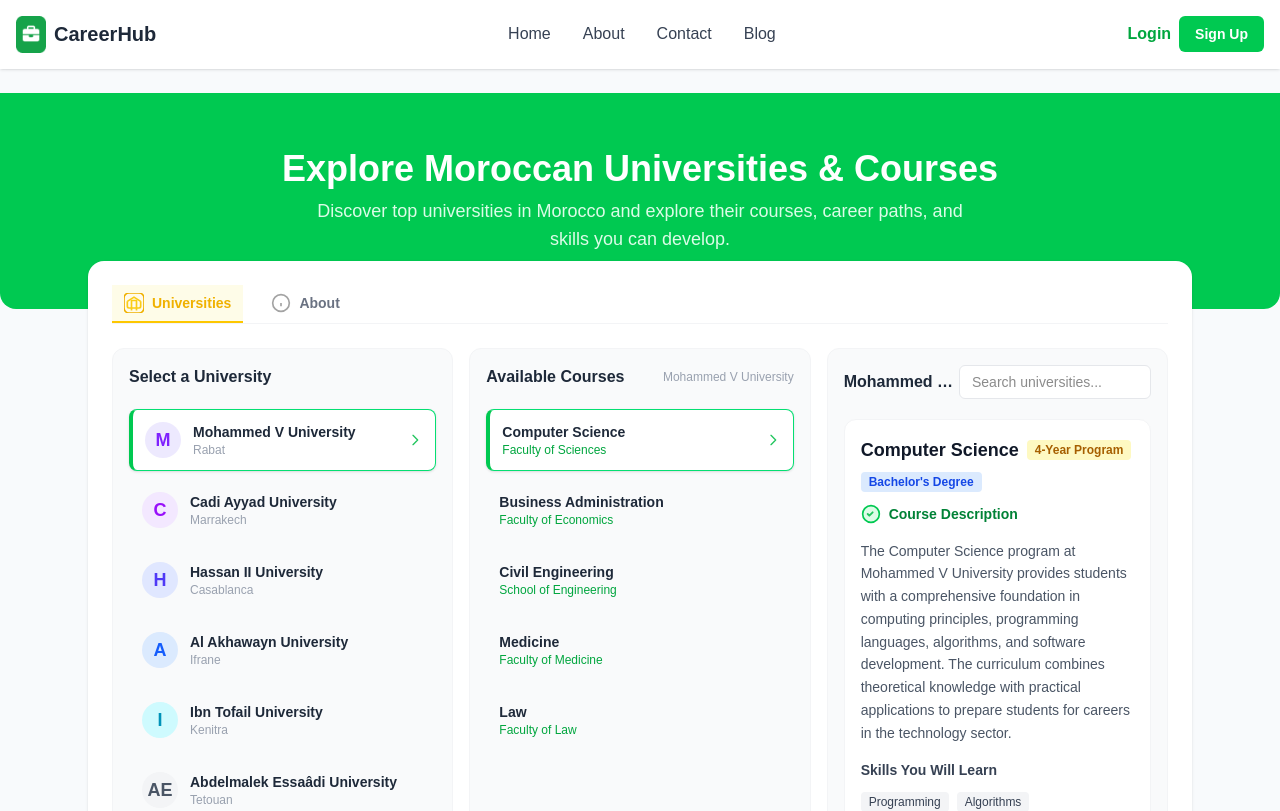
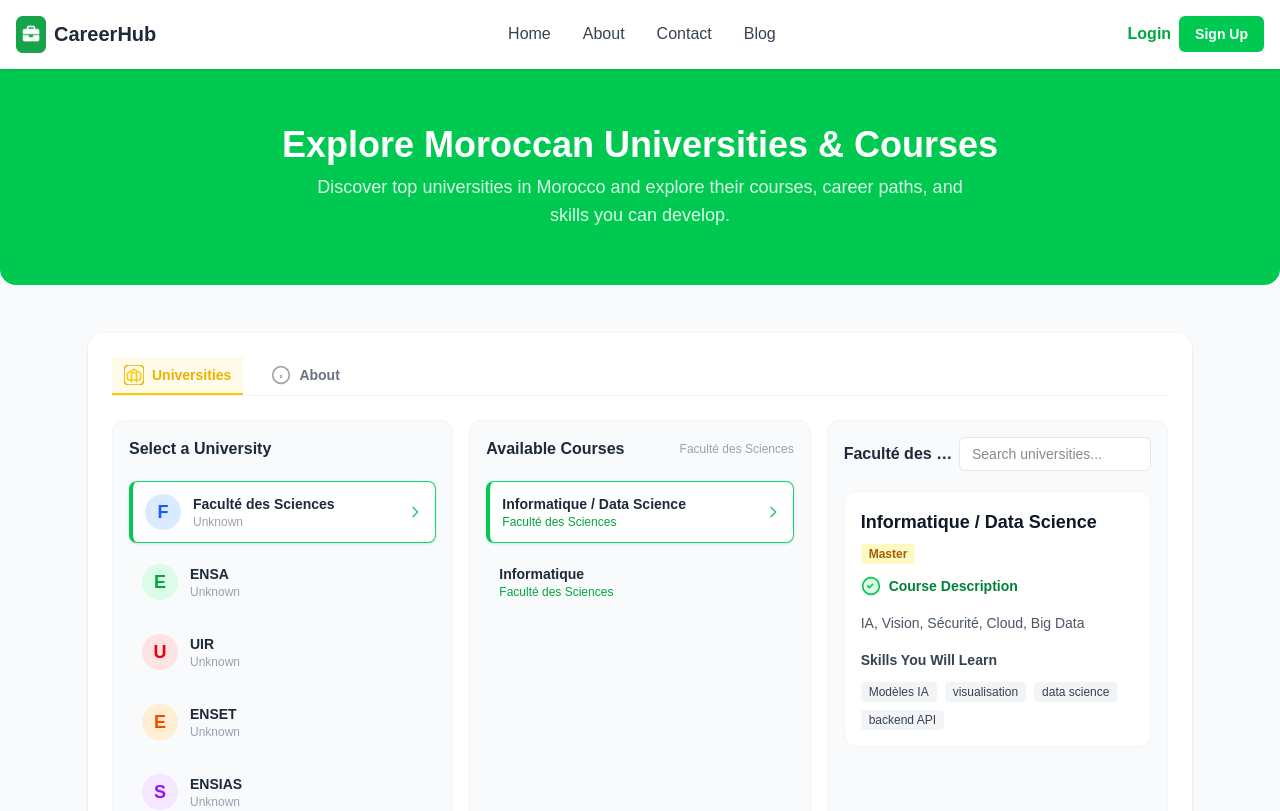
Before and after one commit to Nilanchal9437/career-hub, a Next.js app: page /course in a window 1280 px wide. Shown: the top 811 px of the page. Built offline with nearby package versions, Linux system fonts and the light colour scheme.

Commit message:
Bug fixes

```diff
--- a/src/app/career-guidance/page.tsx
+++ b/src/app/career-guidance/page.tsx
@@ -5,29 +5,53 @@ import { useState } from "react";
 const universities = [
   {
     id: 1,
-    name: "Mohammed V University",
+    name: "Faculté des Sciences",
     courses: [
-      { id: 1, name: "Computer Science" },
-      { id: 2, name: "Business Administration" },
-      { id: 3, name: "Civil Engineering" },
+      { id: 1, name: "Informatique / Data Science" },
+      { id: 2, name: "Informatique" }
     ],
   },
   {
     id: 2,
-    name: "Cadi Ayyad University",
+    name: "ENSA",
     courses: [
-      { id: 4, name: "Mathematics" },
-      { id: 5, name: "Physics" },
+      { id: 1, name: "Génie Informatique" },
+      { id: 2, name: "Big Data / Cybersécurité" },
+      { id: 3, name: "Tronc commun" }
     ],
   },
   {
     id: 3,
-    name: "Hassan II University",
+    name: "UIR",
     courses: [
-      { id: 6, name: "Law" },
-      { id: 7, name: "Medicine" },
+      { id: 1, name: "Big Data / SSI / IA" },
+      { id: 2, name: "Ingénierie informatique" }
     ],
   },
+  {
+    id: 4,
+    name: "ENSET",
+    courses: [
+      { id: 1, name: "Systèmes Informatiques Distribués" },
+      { id: 2, name: "Métiers du développement logiciel" }
+    ],
+  },
+  {
+    id: 5,
+    name: "ENSIAS",
+    courses: [
+      { id: 1, name: "IA, Data, SSI, Génie logiciel" },
+      { id: 2, name: "Tronc commun" }
+    ],
+  },
+  {
+    id: 6,
+    name: "ENSAM",
+    courses: [
+      { id: 1, name: "Systèmes embarqués / Télécom" },
+      { id: 2, name: "Tronc commun" }
+    ],
+  }
 ];
 
 function IconCap() {
@@ -50,7 +74,7 @@ function CareerGuidance() {
     universities.find((u) => String(u.id) === selectedUniversity)?.courses.map((c) => ({ value: c.id, label: c.name })) || [];
 
   return (
-    <div className="bg-[#f8fafc] min-h-screen w-full py-0 md:py-10 flex flex-col items-center">
+    <div className="bg-[#f8fafc] min-h-screen w-full md:pb-10 pt-2 flex flex-col items-center">
       {/* Hero Section */}
       <div className="w-full max-w-3xl mx-auto text-center mt-10 md:mt-16 px-4">
         <h1 className="font-extrabold text-2xl md:text-4xl text-gray-900 mb-3 flex items-center justify-center gap-2">
@@ -68,7 +92,7 @@ function CareerGuidance() {
         <div>
           <label className="block font-semibold text-gray-800 mb-1">Select University</label>
           <select
-            className="w-full border border-gray-200 rounded-md px-4 py-2 text-base focus:outline-none focus:ring-2 focus:ring-green-200 mb-1"
+            className="w-full border border-gray-200 rounded-md px-4 py-2 text-base  text-gray-800 focus:outline-none focus:ring-2 focus:ring-green-200 mb-1"
             value={selectedUniversity}
             onChange={(e) => {
               setSelectedUniversity(e.target.value);
@@ -86,7 +110,7 @@ function CareerGuidance() {
         <div>
           <label className="block font-semibold text-gray-800 mb-1">Select Course</label>
           <select
-            className="w-full border border-gray-200 rounded-md px-4 py-2 text-base focus:outline-none focus:ring-2 focus:ring-green-200 mb-1"
+            className="w-full border border-gray-200  text-gray-800 rounded-md px-4 py-2 text-base focus:outline-none focus:ring-2 focus:ring-green-200 mb-1"
             value={selectedCourse}
             onChange={(e) => setSelectedCourse(e.target.value)}
             disabled={!selectedUniversity}
--- a/src/app/course/page.tsx
+++ b/src/app/course/page.tsx
@@ -5,104 +5,323 @@ import { useState } from "react";
 const universities = [
   {
     id: 1,
-    name: "Mohammed V University",
-    city: "Rabat",
-    avatar: "M",
-    color: "bg-violet-100 text-violet-600",
+    name: "Faculté des Sciences",
+    city: "Unknown",
+    avatar: "F",
+    color: "bg-blue-100 text-blue-600",
     courses: [
       {
         id: 1,
-        name: "Computer Science",
-        faculty: "Faculty of Sciences",
-        type: ["4-Year Program", "Bachelor's Degree"],
-        description:
-          "The Computer Science program at Mohammed V University provides students with a comprehensive foundation in computing principles, programming languages, algorithms, and software development. The curriculum combines theoretical knowledge with practical applications to prepare students for careers in the technology sector.",
+        name: "Informatique / Data Science",
+        faculty: "Faculté des Sciences",
+        type: ["Master"],
+        description: "IA, Vision, Sécurité, Cloud, Big Data",
         skills: [
-          "Programming",
-          "Algorithms",
-          "Data Structures",
-          "Database Design",
-          "Web Development",
-          "Software Engineering",
-          "Operating Systems",
-          "Networking",
+          "Modèles IA",
+          "visualisation",
+          "data science",
+          "backend API"
         ],
+        technologies: [
+          "Python",
+          "Keras",
+          "OpenCV",
+          "Spark",
+          "Hadoop",
+          "Flask"
+        ]
       },
       {
         id: 2,
-        name: "Business Administration",
-        faculty: "Faculty of Economics",
-        type: [],
-        description: "Business Administration program details...",
-        skills: ["Management", "Finance", "Marketing"],
-      },
-      {
-        id: 3,
-        name: "Civil Engineering",
-        faculty: "School of Engineering",
-        type: [],
-        description: "Civil Engineering program details...",
-        skills: ["Structures", "Materials", "Project Management"],
-      },
-      {
-        id: 4,
-        name: "Medicine",
-        faculty: "Faculty of Medicine",
-        type: [],
-        description: "Medicine program details...",
-        skills: ["Anatomy", "Physiology", "Clinical Skills"],
-      },
-      {
-        id: 5,
-        name: "Law",
-        faculty: "Faculty of Law",
-        type: [],
-        description: "Law program details...",
-        skills: ["Legal Research", "Contracts", "Advocacy"],
-      },
+        name: "Informatique",
+        faculty: "Faculté des Sciences",
+        type: ["Licence"],
+        description: "Algorithmique, Programmation, BD, Réseaux, Compilation",
+        skills: [
+          "Bases théoriques",
+          "programmation",
+          "conception logicielle"
+        ],
+        technologies: [
+          "C",
+          "Java",
+          "Python",
+          "SQL",
+          "Linux"
+        ]
+      }
     ],
   },
   {
     id: 2,
-    name: "Cadi Ayyad University",
-    city: "Marrakech",
-    avatar: "C",
-    color: "bg-purple-100 text-purple-600",
-    courses: [],
+    name: "ENSA",
+    city: "Unknown",
+    avatar: "E",
+    color: "bg-green-100 text-green-600",
+    courses: [
+      {
+        id: 1,
+        name: "Génie Informatique",
+        faculty: "ENSA",
+        type: ["Licence/Ingénieur"],
+        description: "POO, Bases de données, Réseaux, Web, Mobile, UML, Cloud, Sécurité",
+        skills: [
+          "Développement complet",
+          "sécurité",
+          "gestion projet",
+          "dev web/mobile"
+        ],
+        technologies: [
+          "Java",
+          "Python",
+          "MySQL",
+          "PHP",
+          "HTML/CSS",
+          "Android Studio",
+          "Git",
+          "UML tools"
+        ]
+      },
+      {
+        id: 2,
+        name: "Big Data / Cybersécurité",
+        faculty: "ENSA",
+        type: ["Master intégré"],
+        description: "Big Data, IA, Machine Learning, Sécurité des SI, DevOps",
+        skills: [
+          "Analyse de données",
+          "ML",
+          "sécurité réseau",
+          "CI/CD"
+        ],
+        technologies: [
+          "Hadoop",
+          "Spark",
+          "Python",
+          "Scikit-learn",
+          "Docker",
+          "Jenkins",
+          "Wireshark"
+        ]
+      },
+      {
+        id: 3,
+        name: "Tronc commun",
+        faculty: "ENSA",
+        type: ["Cycle préparatoire"],
+        description: "Algorithmique, Programmation C, Structures de données, Systèmes d'exploitation, Maths, Physique, Électronique, Communication",
+        skills: [
+          "Logique",
+          "programmation procédurale",
+          "modélisation",
+          "simulation",
+          "communication"
+        ],
+        technologies: [
+          "C",
+          "MATLAB",
+          "Maple",
+          "LabVIEW",
+          "Linux",
+          "Word",
+          "PowerPoint"
+        ]
+      }
+    ],
   },
   {
     id: 3,
-    name: "Hassan II University",
-    city: "Casablanca",
-    avatar: "H",
-    color: "bg-indigo-100 text-indigo-600",
-    courses: [],
+    name: "UIR",
+    city: "Unknown",
+    avatar: "U",
+    color: "bg-red-100 text-red-600",
+    courses: [
+      {
+        id: 1,
+        name: "Big Data / SSI / IA",
+        faculty: "UIR",
+        type: ["Master"],
+        description: "Machine Learning, Cryptographie, Dev Web, Data Lakes",
+        skills: [
+          "Big data",
+          "IA appliquée",
+          "sécurité",
+          "visualisation"
+        ],
+        technologies: [
+          "Hadoop",
+          "Spark",
+          "Python",
+          "Tableau",
+          "Docker",
+          "RSA/SSL"
+        ]
+      },
+      {
+        id: 2,
+        name: "Ingénierie informatique",
+        faculty: "UIR",
+        type: ["Licence"],
+        description: "POO, BD, Web, Algo, Architecture des SI",
+        skills: [
+          "Développement logiciel",
+          "base de données",
+          "architecture logicielle"
+        ],
+        technologies: [
+          "Java",
+          "Python",
+          "HTML",
+          "CSS",
+          "SQL"
+        ]
+      }
+    ],
   },
   {
     id: 4,
-    name: "Al Akhawayn University",
-    city: "Ifrane",
-    avatar: "A",
-    color: "bg-blue-100 text-blue-600",
-    courses: [],
+    name: "ENSET",
+    city: "Unknown",
+    avatar: "E",
+    color: "bg-orange-100 text-orange-600",
+    courses: [
+      {
+        id: 1,
+        name: "Systèmes Informatiques Distribués",
+        faculty: "ENSET",
+        type: ["Master"],
+        description: "Cloud, Sécurité, IA, DevOps, Testing",
+        skills: [
+          "Administration système",
+          "dev distribué",
+          "testing",
+          "cloud"
+        ],
+        technologies: [
+          "AWS",
+          "Jenkins",
+          "Selenium",
+          "Python",
+          "Docker"
+        ]
+      },
+      {
+        id: 2,
+        name: "Métiers du développement logiciel",
+        faculty: "ENSET",
+        type: ["Licence Pro"],
+        description: "Développement Web, POO, Gestion projets, Réseaux",
+        skills: [
+          "Développement fullstack",
+          "gestion projet",
+          "collaboration"
+        ],
+        technologies: [
+          "PHP",
+          "Laravel",
+          "JavaScript",
+          "MySQL",
+          "Git"
+        ]
+      }
+    ],
   },
   {
     id: 5,
-    name: "Ibn Tofail University",
-    city: "Kenitra",
-    avatar: "I",
-    color: "bg-cyan-100 text-cyan-600",
-    courses: [],
+    name: "ENSIAS",
+    city: "Unknown",
+    avatar: "S",
+    color: "bg-purple-100 text-purple-600",
+    courses: [
+      {
+        id: 1,
+        name: "IA, Data, SSI, Génie logiciel",
+        faculty: "ENSIAS",
+        type: ["Ingénieur/Master"],
+        description: "Deep learning, NLP, Cloud computing, Sécurité, IoT",
+        skills: [
+          "IA",
+          "cybersécurité",
+          "traitement données",
+          "déploiement cloud"
+        ],
+        technologies: [
+          "TensorFlow",
+          "Keras",
+          "Spark",
+          "AWS",
+          "GCP",
+          "Docker",
+          "Cisco tools"
+        ]
+      },
+      {
+        id: 2,
+        name: "Tronc commun",
+        faculty: "ENSIAS",
+        type: ["1re année ingénieur"],
+        description: "Mathématiques, Algorithmique, Informatique fondamentale, Communication",
+        skills: [
+          "Analyse",
+          "algo",
+          "programmation",
+          "expression orale/écrite"
+        ],
+        technologies: [
+          "C",
+          "Python",
+          "Word",
+          "Excel"
+        ]
+      }
+    ],
   },
   {
     id: 6,
-    name: "Abdelmalek Essaâdi University",
-    city: "Tetouan",
-    avatar: "AE",
-    color: "bg-gray-100 text-gray-600",
-    courses: [],
-  },
+    name: "ENSAM",
+    city: "Unknown",
+    avatar: "A",
+    color: "bg-yellow-100 text-yellow-600",
+    courses: [
+      {
+        id: 1,
+        name: "Systèmes embarqués / Télécom",
+        faculty: "ENSAM",
+        type: ["Ingénieur"],
+        description: "Microcontrôleurs, Réseaux, Electrotechnique, Signal",
+        skills: [
+          "Électronique",
+          "communication",
+          "systèmes temps réel"
+        ],
+        technologies: [
+          "Arduino",
+          "Proteus",
+          "Python",
+          "MATLAB"
+        ]
+      },
+      {
+        id: 2,
+        name: "Tronc commun",
+        faculty: "ENSAM",
+        type: ["Prépa intégrée"],
+        description: "Mathématiques, Physique, Informatique de base",
+        skills: [
+          "Calcul scientifique",
+          "algo de base",
+          "raisonnement logique"
+        ],
+        technologies: [
+          "C",
+          "Excel",
+          "MATLAB"
+        ]
+      }
+    ],
+  }
 ];
+
 
 function IconUniversity() {
   return (
@@ -136,7 +355,7 @@ function Course() {
   );
 
   return (
-    <div className="bg-[#f8fafc] min-h-screen w-full py-0 md:py-6">
+    <div className="bg-[#f8fafc] min-h-screen w-full pb-8">
       {/* Hero Banner */}
       <div className="w-full bg-green-500 py-10 md:py-14 px-4 text-center rounded-b-2xl mb-0">
         <h1 className="text-white font-extrabold text-2xl md:text-4xl mb-2">Explore Moroccan Universities & Courses</h1>
@@ -144,7 +363,7 @@ function Course() {
       </div>
 
       {/* Main Content */}
-      <div className="max-w-6xl mx-auto px-2 md:px-6 -mt-12">
+      <div className="max-w-6xl mx-auto px-2 md:px-6 mt-12">
         <div className="bg-white rounded-2xl shadow p-4 md:p-6 flex flex-col gap-4">
           {/* Tabs */}
           <div className="flex gap-4 border-b border-gray-100 mb-2">
```
Also changed, not shown: 1 other file (tests, documents, lock files or other folders).
